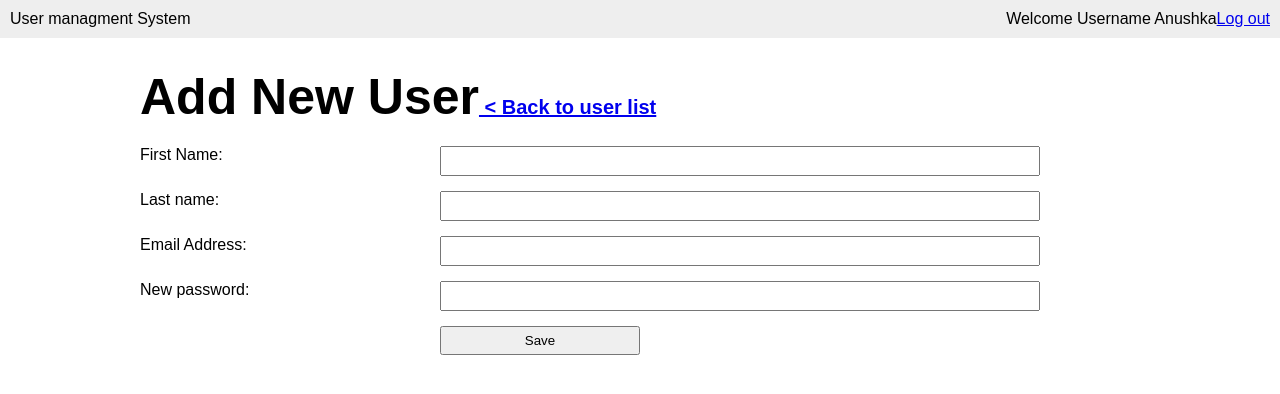
After one commit to MVNDissanayake/ums, a PHP site: page /add-user.php in a window 1280 px wide. The commit adds this page. Shown: the top 394 px of the page. Run offline with PHP 8.4, Linux system fonts and the light colour scheme; a user stored in the database is signed in.

Commit message:
10th day Commit

```diff
--- /dev/null
+++ b/add-user.php
@@ -0,0 +1,49 @@
+<?php session_start(); ?>
+<?php require_once('inc/connection.php');?>
+<?php require_once('inc/functions.php'); ?>
+
+<!DOCTYPE html>
+<html lang="en">
+<head>
+    <meta charset="UTF-8">
+    <meta name="viewport" content="width=device-width, initial-scale=1.0">
+    <title>Add New User</title>
+    <link rel="stylesheet" href="css/main.css">
+</head>
+<body>
+    <header>
+        <div class="appname">User managment System</div>
+        <div class="loggedin">Welcome Username <?php echo $_SESSION['first_name']; ?><a href="logout.php">Log out</a></div>
+    </header>
+    <main>
+        <h1>Add New User<span><a href="users.php"> < Back to user list</a></span></h1>
+
+        <form action="add-user.php" method="post" class="userform">
+            <p>
+                <label for="">First Name: </label>
+                <input type="text" name="first_name" required>
+
+            </p>
+            <p>
+                <label for="">Last name: </label>
+                <input type="text" name="last_name" required>
+            </p>
+            <p>
+                <label for="">Email Address: </label>
+                <input type="email" name="email" required>
+            </p>
+            <p>
+                <label for="">New password: </label>
+                <input type="password" name="password" required>
+            </p>
+            <p>
+                <label for="">&nbsp;</label>
+                <button type="submit" name="submit">Save</button>
+            </p>
+        </form>
+
+    </form>
+    </main>
+</body>
+
+</html>
--- a/css/main.css
+++ b/css/main.css
@@ -4,7 +4,7 @@
 body {
 
     font-family: Arial, Helvetica, sans-serif;
-    font-size: 14px;
+    font-size: 16px;
 
 
 }
@@ -51,3 +51,53 @@ header .appname {
 header .loggedin {
     float: right;
 }
+main {
+    width: 1000px;
+    margin: 30px auto;
+
+}
+main h1{
+
+    margin-bottom: 20px;
+    font-size: 50px;
+
+}
+main h1 span{
+
+    font-size: 20px;
+}
+table.masterlist {
+
+    width: 100;
+    border-collapse: collapse;
+}
+table.masterlist th{
+    background-color: #aaa;
+    text-align: left;
+
+}
+table.masterlist th, table.masterlist td {
+    padding: 10px;
+    border-bottom: 1px solid #aaa;
+}
+
+form.userform label{
+
+    width: 30%;
+
+}
+form.userform input{
+
+    width: 60%;
+
+}
+form.userform label{
+    width: 30%;
+    float: left;
+}
+form.userform input{
+    width: 60%;
+}
+form.userform button{
+    width: 200px;
+}
--- /dev/null
+++ b/inc/functions.php
@@ -0,0 +1,13 @@
+<?php
+
+function verify_query($result_set){
+
+    global $connection;
+
+    if(!$result_set){
+        die("Database quaery failed: " . mysqli_error($connection));
+
+    }
+}
+
+?>
--- a/logout.php
+++ b/logout.php
@@ -8,6 +8,6 @@ if(isset($_COOKIE[session_name()])) {
 }
 
 session_destroy();
-header('Location : index.php?logout=yes');
+header('Location: index.php?logout=yes');
 
 ?>
```
Also changed, not shown: index.php (+15 -8 lines), users.php (+38 -2 lines).
